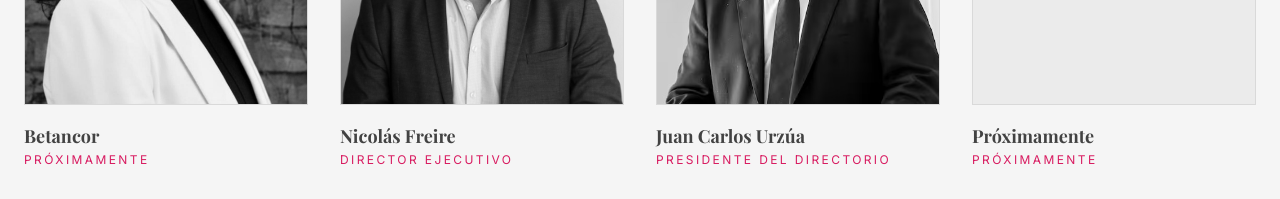
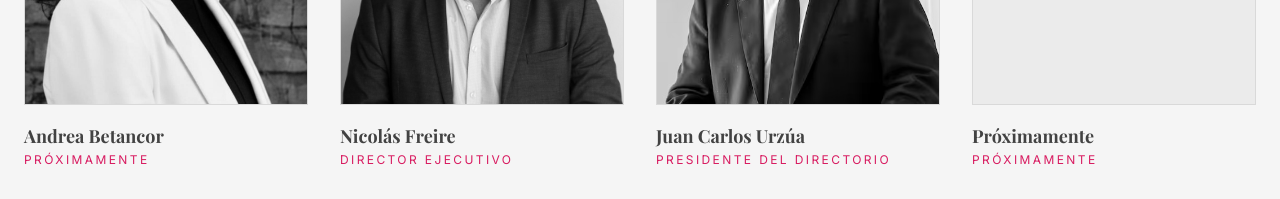
Before and after one commit to skratttt/fabrica-chile-website, a Next.js app: page /sobre-nosotros in a window 1280 px wide. Shown: the part 920-1119 px from the top of the page. Built offline with nearby package versions, Linux system fonts and the light colour scheme.

Commit message:
Corregir nombre de Andrea Betancor en directiva
Co-Authored-By: Claude Sonnet 5 <noreply@anthropic.com>

```diff
--- a/src/app/components/BoardCarousel.tsx
+++ b/src/app/components/BoardCarousel.tsx
@@ -13,7 +13,7 @@ interface BoardMember {
 const boardMembers: BoardMember[] = [
   {
     id: 1,
-    name: "Betancor",
+    name: "Andrea Betancor",
     role: "Próximamente",
     image: "/assets/andrea betancor.jpeg",
   },
```
